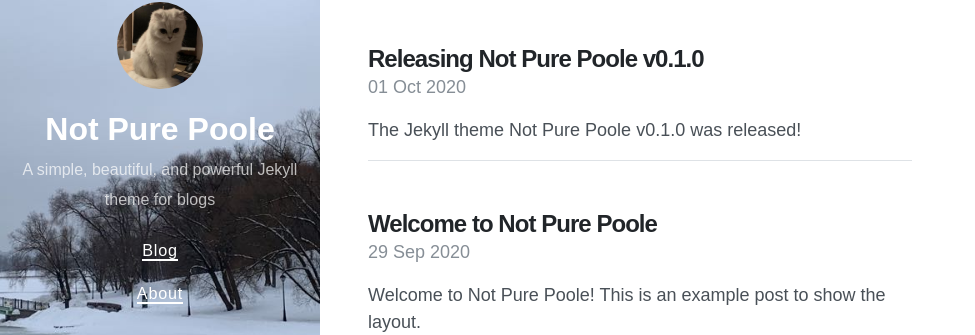
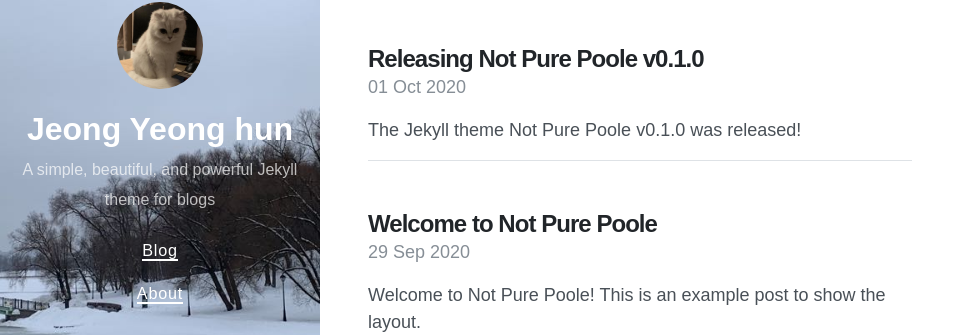
Before and after one commit to yeunghun/yeonghun.github.io, a Jekyll site: the page built from index.html, in a window 1280 px wide. Shown: the part 254-589 px from the top of the page, without its empty margins (0-975 px from the left). Built offline with Jekyll 4.4.1, drawn with Linux system fonts in a browser that asks for light colours; nearby versions of some CDN libraries; the list of posts is cut into pages by our own code.

Commit message:
Update _config.yml

```diff
--- a/_config.yml
+++ b/_config.yml
@@ -1,5 +1,5 @@
 # Setup
-title: Not Pure Poole
+title: Jeong Yeong hun
 description: A simple, beautiful, and powerful Jekyll theme for blogs
 url: https://vszhub.github.io
 avatar: /avatar.jpeg
```
